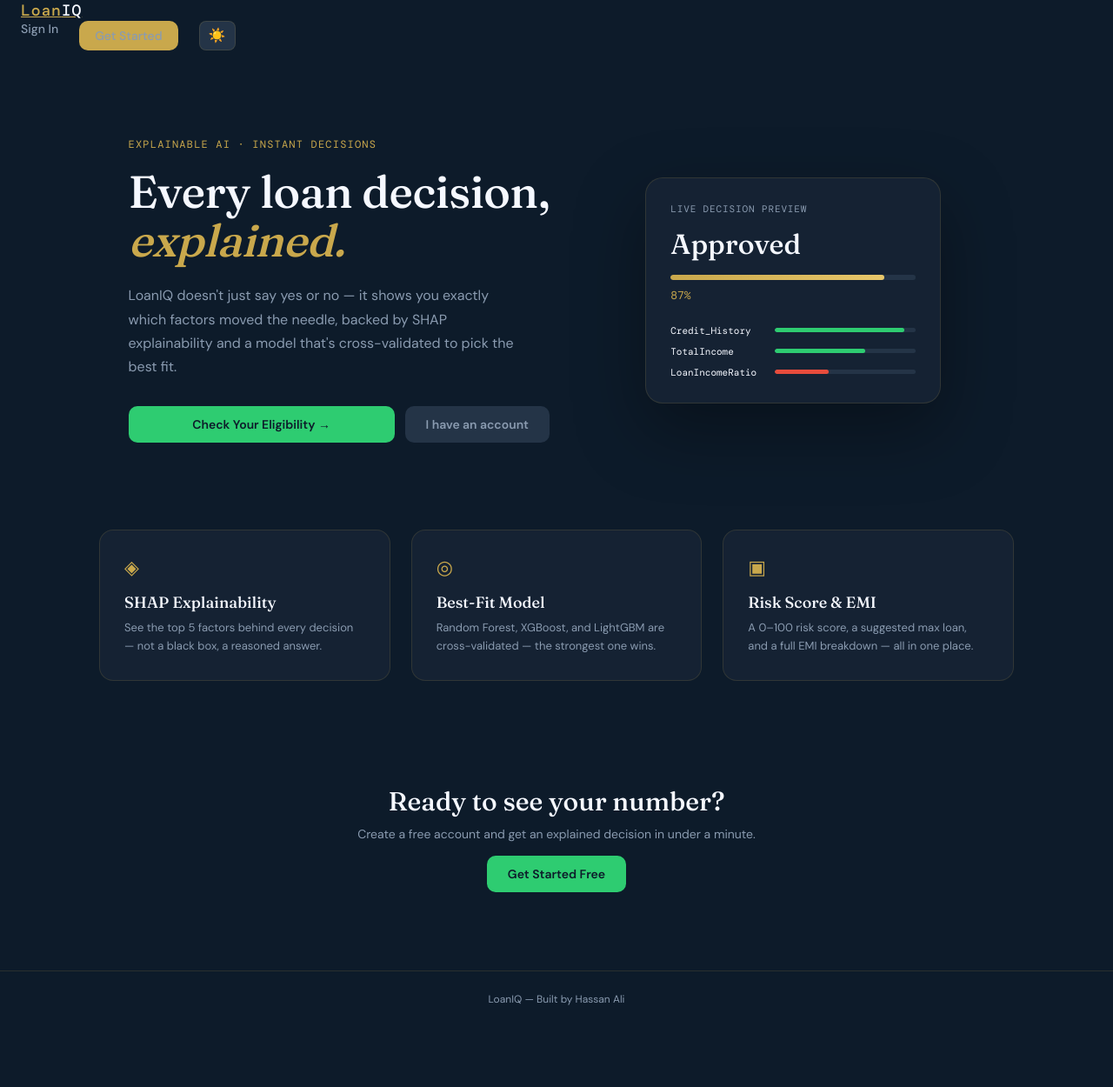
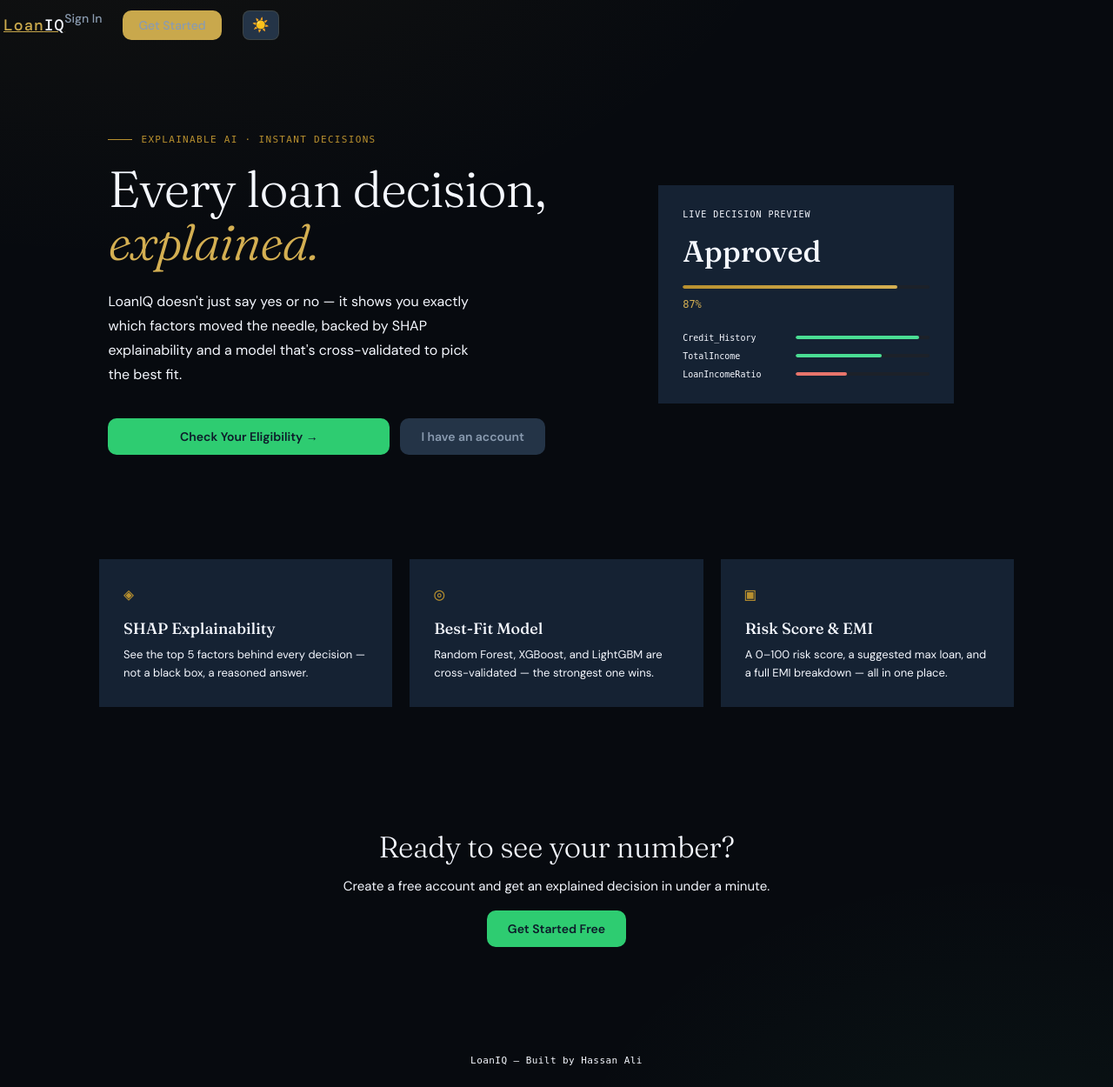
Before and after one commit to hassan-ali786/loan-approval-system, a Flask app: page /welcome in a window 1280 px wide. Shown: the whole page at 87% size. Before the commit the page ends 1156 px from the top, so only its background shows below. Run offline with Flask 3, Linux system fonts and the light colour scheme; parts of the project's set-up code (start-up, migrations or seed data) failed here and were passed over.

Commit message:
style: VIP landing page CSS - animated hero, refined typography, premium feature cards

```diff
--- a/static/css/landing.css
+++ b/static/css/landing.css
@@ -1,18 +1,33 @@
 /* ============================================
-   LANDING PAGE — LoanIQ
-   Signature element: live SHAP decision preview
+   LOANIQ — LANDING PAGE
+   Premium hero with animated gradient mesh
    ============================================ */
 
-@import url('https://fonts.googleapis.com/css2?family=Fraunces:opsz,wght@9..144,400..600&family=DM+Mono:wght@400;500&display=swap');
+@import url('https://fonts.googleapis.com/css2?family=Fraunces:opsz,ital,wght@9..144,0,300;9..144,1,300;9..144,0,500&display=swap');
 
 .landing-body {
     padding: 0 !important;
     align-items: stretch !important;
+    background: #070A0F !important;
+    background-image:
+        radial-gradient(ellipse 120% 80% at 10% -20%, rgba(184,144,47,0.08) 0%, transparent 55%),
+        radial-gradient(ellipse 80% 60% at 90% 110%, rgba(74,222,148,0.05) 0%, transparent 50%),
+        radial-gradient(ellipse 60% 40% at 50% 50%, rgba(11,14,20,0) 0%, transparent 100%) !important;
 }
 
+/* ========================
+   LANDING NAV
+   ======================== */
 .landing-nav {
     max-width: 1100px;
-    padding: 0 24px;
+    position: sticky;
+    top: 12px;
+    z-index: 100;
+}
+.landing-nav .navbar-inner {
+    display: flex;
+    align-items: center;
+    justify-content: space-between;
 }
 
 /* ========================
@@ -21,39 +36,52 @@
 .hero {
     max-width: 1100px;
     margin: 0 auto;
-    padding: 60px 24px 80px;
+    padding: 80px 24px 100px;
     display: grid;
     grid-template-columns: 1.1fr 1fr;
-    gap: 60px;
+    gap: 72px;
     align-items: center;
 }
 
 .hero-eyebrow {
-    font-family: 'DM Mono', monospace;
-    font-size: 12px;
-    color: var(--gold);
-    letter-spacing: 0.1em;
+    font-family: 'IBM Plex Mono', monospace;
+    font-size: 11px;
+    color: var(--brass);
+    letter-spacing: 0.12em;
     text-transform: uppercase;
-    margin-bottom: 18px;
+    margin-bottom: 20px;
+    display: flex;
+    align-items: center;
+    gap: 10px;
+}
+.hero-eyebrow::before {
+    content: '';
+    display: inline-block;
+    width: 28px; height: 1px;
+    background: var(--brass);
 }
 
 .hero-title {
     font-family: 'Fraunces', serif;
-    font-weight: 500;
-    font-size: 52px;
-    line-height: 1.08;
-    letter-spacing: -0.01em;
-    color: var(--white);
-    margin-bottom: 22px;
+    font-weight: 300;
+    font-size: 58px;
+    line-height: 1.05;
+    letter-spacing: -0.02em;
+    color: var(--text-primary);
+    margin-bottom: 24px;
 }
-.hero-gold { color: var(--gold); font-style: italic; }
+.hero-gold {
+    color: var(--brass-light);
+    font-style: italic;
+    font-weight: 400;
+}
 
 .hero-sub {
     font-size: 16px;
-    color: var(--muted);
-    line-height: 1.7;
-    max-width: 460px;
-    margin-bottom: 32px;
+    color: var(--text-secondary);
+    line-height: 1.75;
+    max-width: 440px;
+    margin-bottom: 36px;
 }
 
 .hero-actions {
@@ -65,55 +93,64 @@
 /* ========================
    SIGNATURE DEMO CARD
    ======================== */
-.hero-demo {
-    display: flex;
-    justify-content: center;
-}
+.hero-demo { display: flex; justify-content: center; }
+
 .demo-card {
     background: var(--card-bg);
-    border: 1px solid var(--border);
-    border-radius: 20px;
+    border: 1px solid var(--card-border);
+    border-radius: var(--radius-lg);
     padding: 28px;
     width: 100%;
     max-width: 340px;
-    box-shadow: 0 30px 80px rgba(0,0,0,0.35);
+    box-shadow: var(--shadow-lg),
+                0 0 0 1px rgba(255,255,255,0.03) inset;
+    position: relative;
+    overflow: hidden;
 }
+.demo-card::before {
+    content: '';
+    position: absolute;
+    top: 0; left: 0; right: 0; height: 1px;
+    background: linear-gradient(90deg, transparent, var(--brass-dim), transparent);
+}
+
 .demo-label {
-    font-family: 'DM Mono', monospace;
-    font-size: 11px;
-    color: var(--muted);
+    font-family: 'IBM Plex Mono', monospace;
+    font-size: 10px;
+    color: var(--text-faint);
     text-transform: uppercase;
-    letter-spacing: 0.08em;
-    margin-bottom: 14px;
+    letter-spacing: 0.1em;
+    margin-bottom: 16px;
 }
 .demo-decision {
     font-family: 'Fraunces', serif;
-    font-size: 32px;
-    font-weight: 500;
-    margin-bottom: 16px;
-    transition: color 0.4s ease;
+    font-size: 34px;
+    font-weight: 400;
+    margin-bottom: 18px;
+    transition: color 0.5s ease;
 }
-.demo-decision.approved { color: var(--mint); }
-.demo-decision.rejected { color: var(--red); }
+.demo-decision.approved { color: var(--ledger-text); }
+.demo-decision.rejected { color: var(--stamp-text); }
 
 .demo-confidence-wrap { margin-bottom: 24px; }
 .demo-confidence-bar-wrap {
-    background: var(--slate2);
-    border-radius: 4px;
-    height: 6px;
+    background: var(--paper-line);
+    border-radius: 3px;
+    height: 4px;
     overflow: hidden;
     margin-bottom: 6px;
 }
 .demo-confidence-bar {
     height: 100%;
-    background: linear-gradient(90deg, var(--gold), var(--gold2));
-    border-radius: 4px;
-    transition: width 0.8s cubic-bezier(0.4,0,0.2,1);
+    background: linear-gradient(90deg, var(--brass), var(--brass-light));
+    border-radius: 3px;
+    box-shadow: 0 0 6px var(--brass-glow);
+    transition: width 0.9s cubic-bezier(0.4,0,0.2,1);
 }
 .demo-confidence-pct {
-    font-family: 'DM Mono', monospace;
-    font-size: 13px;
-    color: var(--gold);
+    font-family: 'IBM Plex Mono', monospace;
+    font-size: 12px;
+    color: var(--brass-light);
 }
 
 .demo-factors { display: flex; flex-direction: column; gap: 10px; }
@@ -121,25 +158,29 @@
     display: flex;
     align-items: center;
     gap: 10px;
-    font-size: 11px;
-    color: var(--white);
-    font-family: 'DM Mono', monospace;
+    font-family: 'IBM Plex Mono', monospace;
+    font-size: 10px;
+    color: var(--text-primary);
 }
-.demo-factor span:first-child { width: 110px; flex-shrink: 0; }
+.demo-factor span:first-child {
+    width: 120px;
+    flex-shrink: 0;
+    color: var(--text-secondary);
+}
 .demo-factor-bar-wrap {
     flex: 1;
-    background: var(--slate2);
-    border-radius: 4px;
-    height: 5px;
+    background: var(--paper-line);
+    border-radius: 3px;
+    height: 4px;
     overflow: hidden;
 }
 .demo-factor-bar {
     height: 100%;
-    border-radius: 4px;
-    transition: width 0.8s ease;
+    border-radius: 3px;
+    transition: width 0.9s ease;
 }
-.demo-factor-bar.pos { background: var(--mint); }
-.demo-factor-bar.neg { background: var(--red); }
+.demo-factor-bar.pos { background: var(--ledger-text); }
+.demo-factor-bar.neg { background: var(--stamp-text); }
 
 /* ========================
    FEATURES
@@ -147,57 +188,71 @@
 .features {
     max-width: 1100px;
     margin: 0 auto;
-    padding: 20px 24px 80px;
+    padding: 20px 24px 100px;
 }
 .feature-row {
     display: grid;
     grid-template-columns: repeat(3, 1fr);
-    gap: 24px;
+    gap: 20px;
 }
 .feature-card {
     background: var(--card-bg);
-    border: 1px solid var(--border);
-    border-radius: 16px;
+    border: 1px solid var(--card-border);
+    border-radius: var(--radius-md);
     padding: 28px;
+    position: relative;
+    overflow: hidden;
+    transition: border-color var(--transition), transform var(--transition);
 }
+.feature-card::before {
+    content: '';
+    position: absolute;
+    top: 0; left: 0; right: 0; height: 1px;
+    background: linear-gradient(90deg, transparent, var(--brass-dim), transparent);
+    opacity: 0;
+    transition: opacity var(--transition);
+}
+.feature-card:hover { border-color: var(--brass-dim); transform: translateY(-3px); }
+.feature-card:hover::before { opacity: 1; }
+
 .feature-icon {
-    font-size: 22px;
-    color: var(--gold);
-    margin-bottom: 14px;
+    font-family: 'IBM Plex Mono', monospace;
+    font-size: 20px;
+    color: var(--brass);
+    margin-bottom: 16px;
 }
 .feature-card h3 {
     font-family: 'Fraunces', serif;
     font-size: 18px;
-    font-weight: 500;
-    color: var(--white);
+    font-weight: 400;
+    color: var(--text-primary);
     margin-bottom: 8px;
 }
 .feature-card p {
     font-size: 13px;
-    color: var(--muted);
-    line-height: 1.6;
+    color: var(--text-secondary);
+    line-height: 1.65;
 }
 
 /* ========================
-   CTA SECTION
+   CTA
    ======================== */
 .cta-section {
-    max-width: 600px;
+    max-width: 560px;
     margin: 0 auto;
     text-align: center;
-    padding: 40px 24px 90px;
+    padding: 40px 24px 100px;
 }
 .cta-section h2 {
     font-family: 'Fraunces', serif;
-    font-size: 30px;
-    font-weight: 500;
-    color: var(--white);
-    margin-bottom: 10px;
+    font-size: 34px;
+    font-weight: 300;
+    color: var(--text-primary);
+    margin-bottom: 12px;
+    letter-spacing: -0.01em;
 }
-.cta-section p {
-    color: var(--muted);
-    font-size: 14px;
-}
+.cta-section p { color: var(--text-secondary); font-size: 15px; line-height: 1.6; }
+.cta-section .btn { margin-top: 20px; }
 
 /* ========================
    FOOTER
@@ -205,17 +260,24 @@
 .landing-footer {
     text-align: center;
     padding: 24px;
-    border-top: 1px solid var(--border);
-    color: var(--muted);
-    font-size: 12px;
+    border-top: 1px solid var(--card-border);
+    color: var(--text-faint);
+    font-family: 'IBM Plex Mono', monospace;
+    font-size: 11px;
+    letter-spacing: 0.04em;
+    max-width: 1100px;
+    width: 100%;
+    margin: 0 auto;
 }
 
 /* ========================
    RESPONSIVE
    ======================== */
-@media (max-width: 860px) {
-    .hero { grid-template-columns: 1fr; padding: 40px 20px 60px; }
-    .hero-title { font-size: 38px; }
+@media (max-width: 900px) {
+    .hero { grid-template-columns: 1fr; padding: 50px 20px 70px; gap: 48px; }
+    .hero-title { font-size: 42px; }
+    .hero-demo { order: -1; }
     .feature-row { grid-template-columns: 1fr; }
-    .hero-demo { order: -1; }
+    .hero-actions { flex-direction: column; }
+    .hero-actions .btn { width: 100%; justify-content: center; }
 }
```
